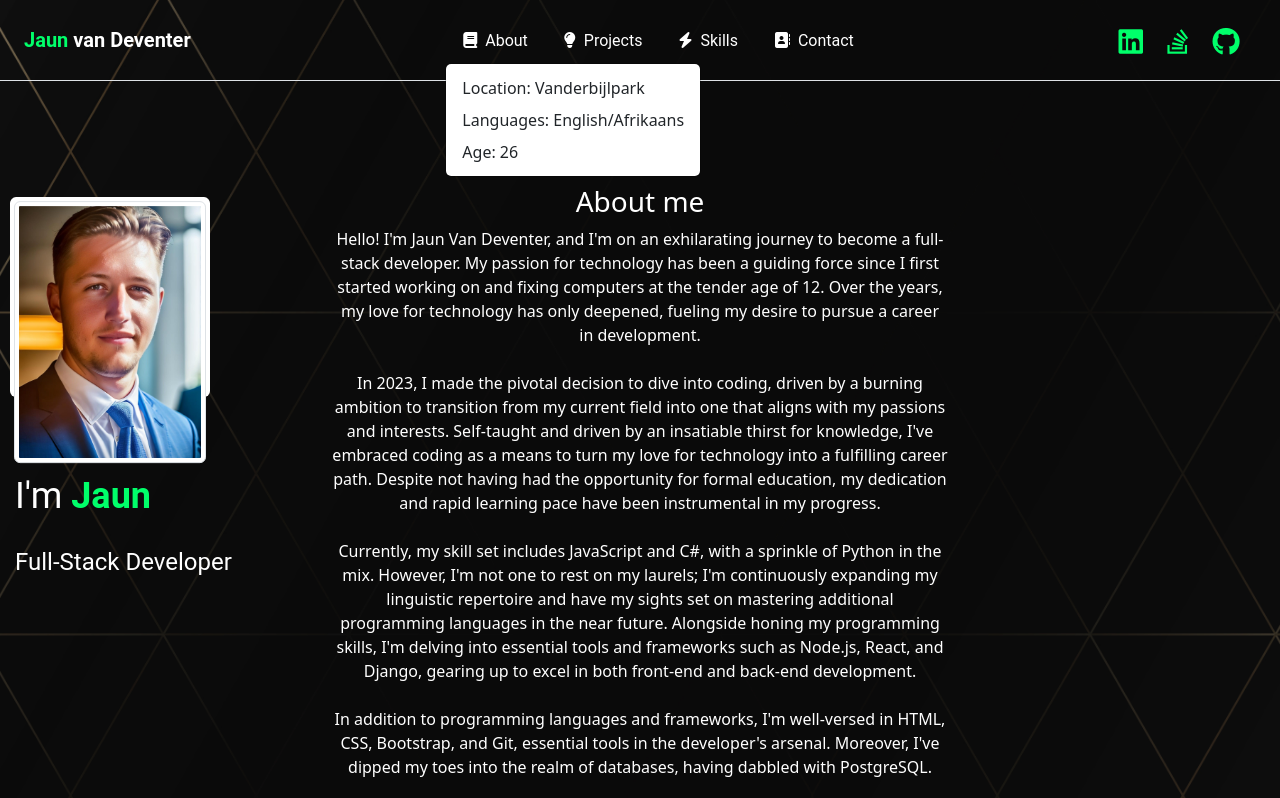
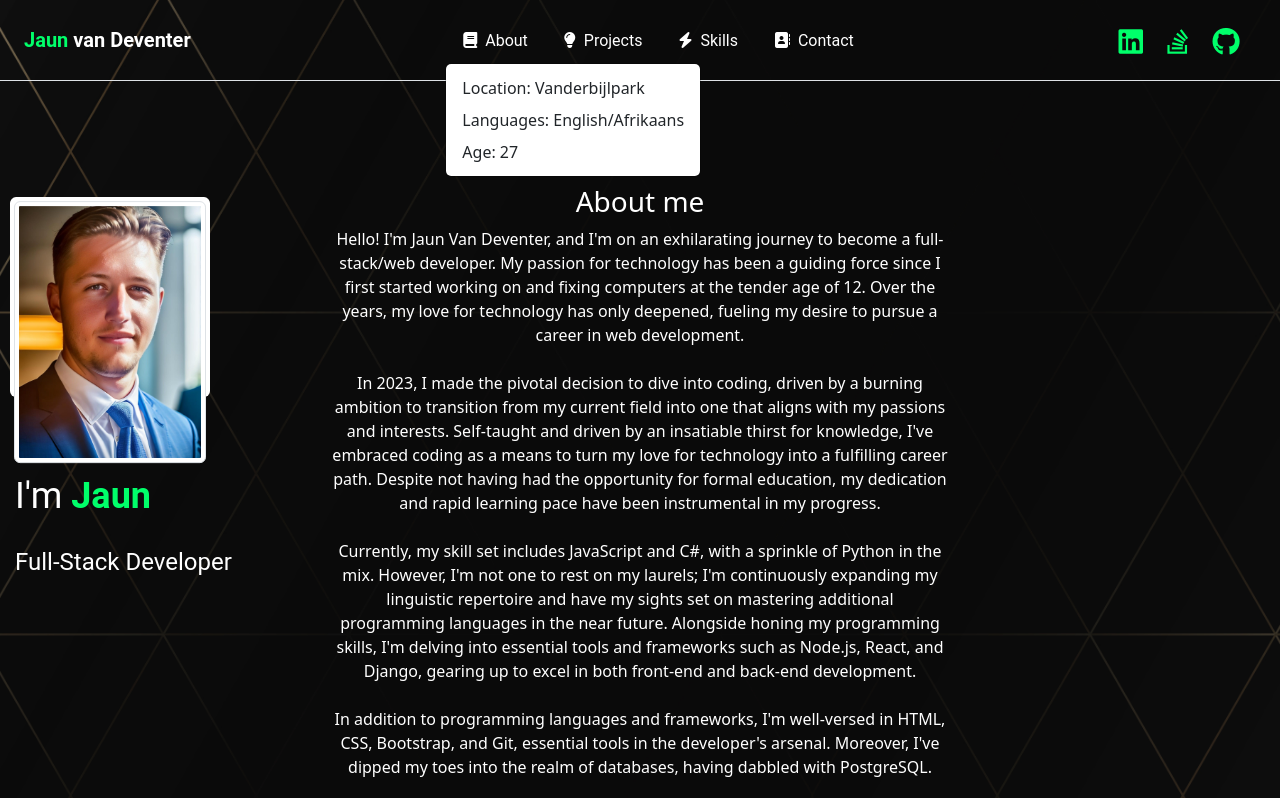
Before and after one commit to Jaun-van-Deventer/resumesite, a plain HTML site: page index.html in a window 1280 px wide. Both pictures are taken after a click on the button "About". Shown: the top 798 px of the page. Drawn offline with nearby package versions, Linux system fonts and the light colour scheme; files whose address does not match are found by name.

Commit message:
Update Index.html

```diff
--- a/index.html
+++ b/index.html
@@ -42,27 +42,6 @@
                 id="navbarNav"
               >
                 <ul class="navbar-nav">
-                  <!-- <li class="nav-item dropdown">
-                <a
-                  class="nav-link custom-nav dropdown-toggle"
-                  href="#"
-                  id="navbarDropdown"
-                  role="button"
-                  data-bs-toggle="dropdown"
-                  aria-haspopup="true"
-                  aria-expanded="false"
-                  ><span class="custom-buttons"
-                    ><i class="fa-solid fa-folder-open"></i
-                    >&nbsp;&nbsp;Portfolio</span
-                  ></a
-                >
-                <div class="dropdown-menu" aria-labelledby="navbarDropdown">
-                  <a class="dropdown-item" href="#">Portfolio</a>
-                  <a class="dropdown-item" href="#">Portfolio</a>
-                  <a class="dropdown-item" href="#">Portfolio</a>
-                  <a class="dropdown-item" href="#">Portfolio</a>
-                </div>
-              </li> -->
                   <li class="nav-item dropdown">
                     <a
                       class="nav-link custom-nav dropdown-toggle"
@@ -83,7 +62,7 @@
                       <a class="dropdown-item" href="#"
                         >Languages: English/Afrikaans</a
                       >
-                      <a class="dropdown-item" href="#">Age: 26</a>
+                      <a class="dropdown-item" href="#">Age: 27</a>
                     </div>
                   </li>
                   <li class="nav-item dropdown">
@@ -240,11 +219,11 @@
             <h3 class="text-white">About me</h3>
             <p style="color: white">
               Hello! I'm Jaun Van Deventer, and I'm on an exhilarating journey
-              to become a full-stack developer. My passion for technology
+              to become a full-stack/web developer. My passion for technology
               has been a guiding force since I first started working on and
               fixing computers at the tender age of 12. Over the years, my love
               for technology has only deepened, fueling my desire to pursue a
-              career in development. <br />
+              career in web development. <br />
               <br />
               In 2023, I made the pivotal decision to dive into coding, driven
               by a burning ambition to transition from my current field into one
@@ -271,7 +250,7 @@
               <br />
               I approach every coding challenge with enthusiasm and a hunger for
               learning, eager to grow both personally and professionally. My
-              ultimate goal is to transition into a full-time role in
+              ultimate goal is to transition into a full-time role in web
               development, where I can channel my passion and expertise into
               creating innovative and impactful digital solutions. <br />
               <br />
```
